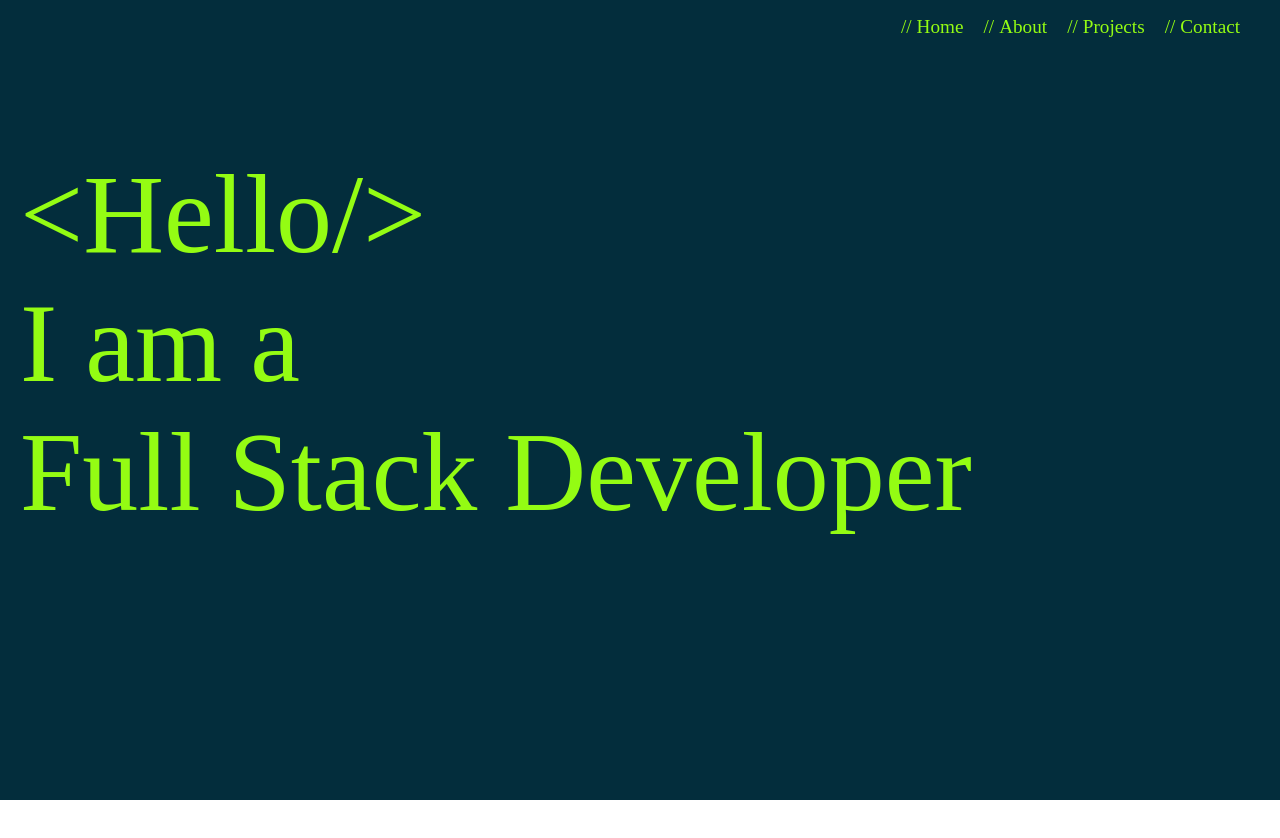
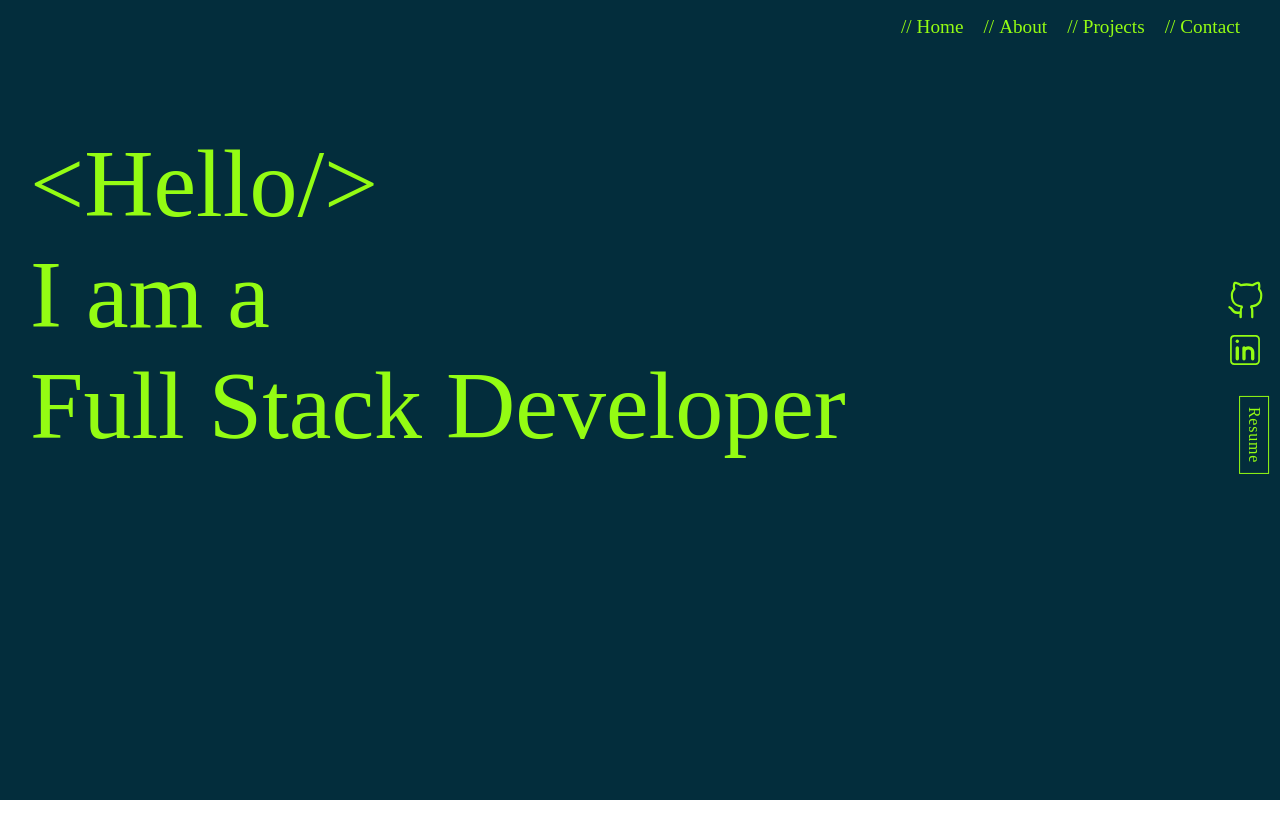
Before and after one commit to Shivangi020/Portfolio, a React (Vite) app: page / in a window 1280 px wide. Shown: the top 838 px of the page. Built offline with nearby package versions, Linux system fonts and the light colour scheme; a web font is replaced by a local one.

Commit message:
Adding: Important links

```diff
--- a/package.json
+++ b/package.json
@@ -12,6 +12,7 @@
   "dependencies": {
     "react": "^18.2.0",
     "react-dom": "^18.2.0",
+    "react-icons": "^4.10.1",
     "sass": "^1.66.1"
   },
   "devDependencies": {
--- a/src/Components/Home.jsx
+++ b/src/Components/Home.jsx
@@ -1,4 +1,6 @@
-import React from 'react'
+import {VscGithubAlt} from 'react-icons/vsc' ;
+import {CiLinkedin} from 'react-icons/ci' ;
+
 
 function Home() {
   return (
@@ -9,8 +11,9 @@ function Home() {
          <p>Full Stack Developer</p>
       </div>
       <div className='links-on-home'>
-       <a href='https://github.com/Shivangi020'></a>
-       <a href='www.linkedin.com/in/shivangi-singh-305751192'></a>
+       <a href='https://github.com/Shivangi020'  target='_blank'><VscGithubAlt/></a>
+       <a href='https://www.linkedin.com/in/shivangi-singh-305751192/'  target='_blank'><CiLinkedin/></a>
+       <a href="#" className='resume-btn' target='_blank' >Resume</a>
       </div>
 
     </div>
--- a/src/Sass/_Home.scss
+++ b/src/Sass/_Home.scss
@@ -5,10 +5,36 @@
 }
 
 .home-cn{
-    padding-top: 150px;
+    padding-top: 10%;
 
     p{
-        margin: 0 20px;
-        font-size: 7rem;
+        margin: 0 30px;
+        font-size: 6rem;
     }
 }
+
+.links-on-home{
+    position: absolute;
+    right:  15px;
+    top: 35vh;
+    display: flex;
+    flex-direction: column;
+    align-items: flex-end;
+
+    a{
+        color: #94FC13;
+        font-size: 2.5em;
+    }
+
+    .resume-btn{
+        border: 1.2px solid #94FC13;
+        font-size: 1em;
+        letter-spacing: 0.048em;
+        padding: 5px 10px;
+        text-decoration: none;
+        transform: rotate(90deg);
+        position: absolute;
+        right: -28px;
+        top: 140px;
+    }
+}
```
Also changed, not shown: 1 other file (tests, documents, lock files or other folders).
